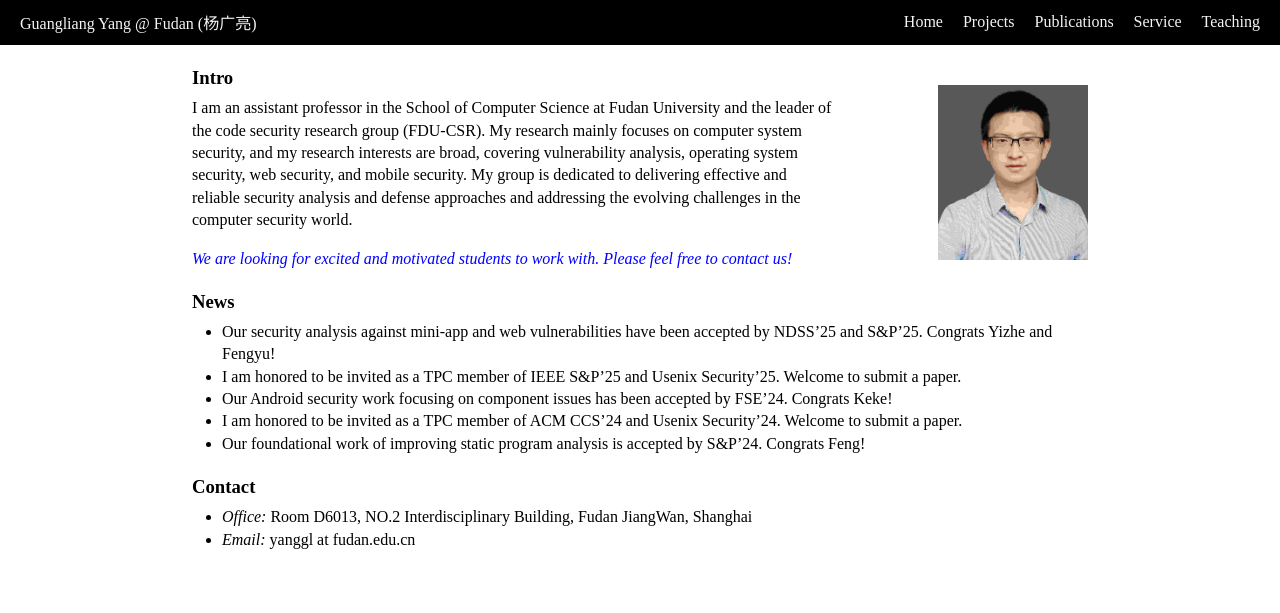
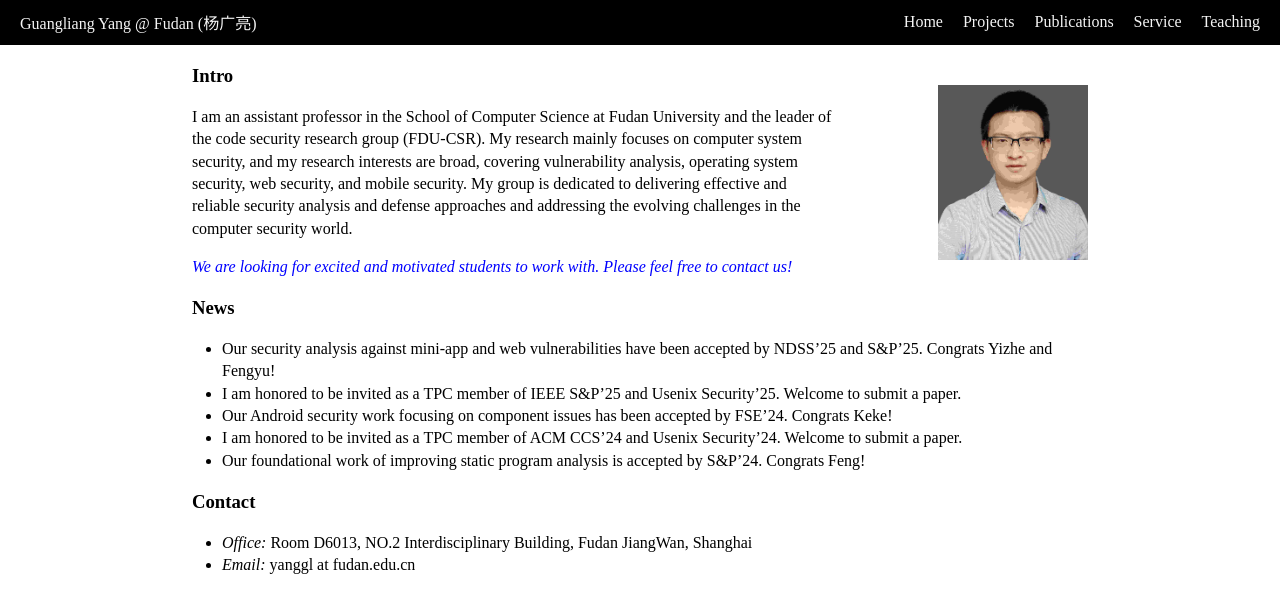
Before and after one commit to yang-guangliang/yang-guangliang.github.io, a Jekyll site: the page built from index.md, in a window 1280 px wide. Shown: the top 613 px of the page. Built offline with Jekyll 4.4.1, drawn with Linux system fonts in a browser that asks for light colours.

Commit message:
Update styles.css

```diff
--- a/assets/styles.css
+++ b/assets/styles.css
@@ -20,10 +20,10 @@ main {
      }
 }
 
-h1, h2, h3, h4 {
-    line-height: 1.4; /* Tighter line spacing for headings */
+/* h1, h2, h3, h4 {
+    line-height: 1.4;
     margin-bottom: -10px;
-}
+} */
 
 p {
     margin-bottom: 1em; /* Space between paragraphs */
```
